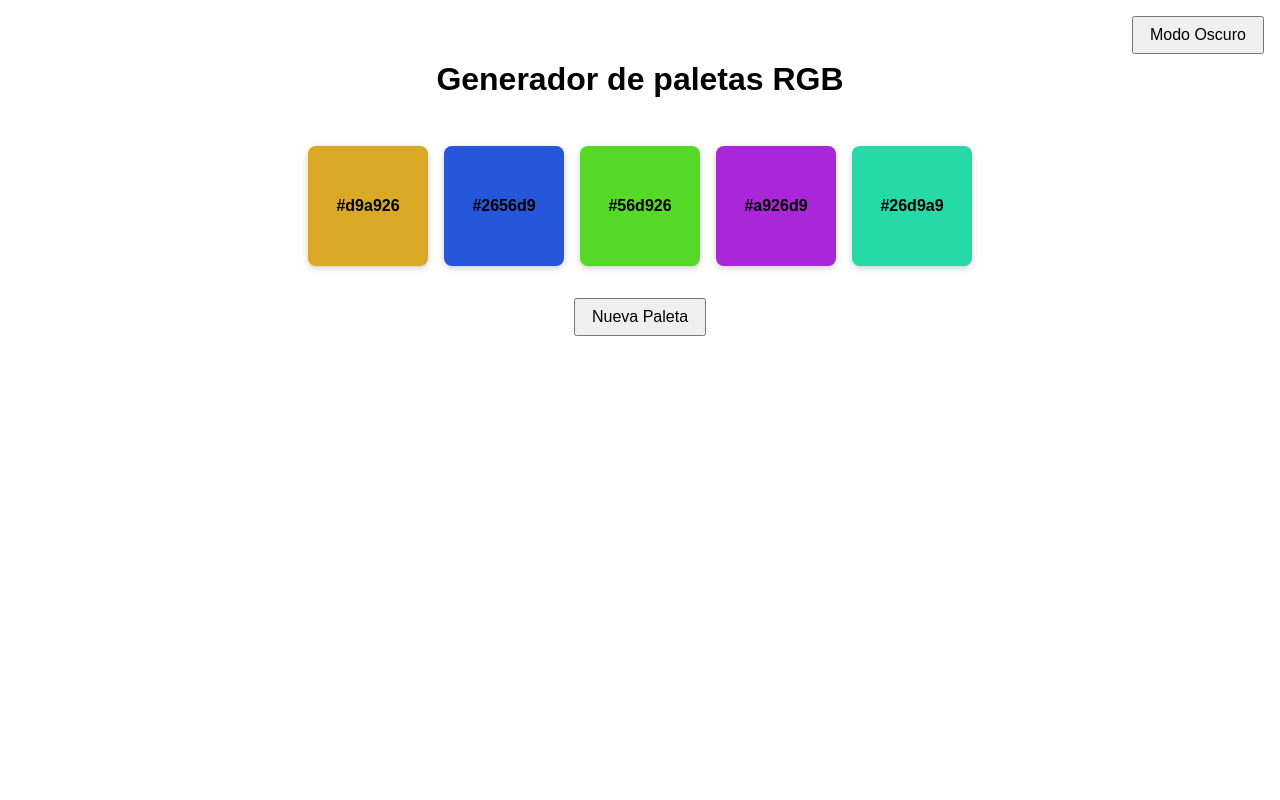
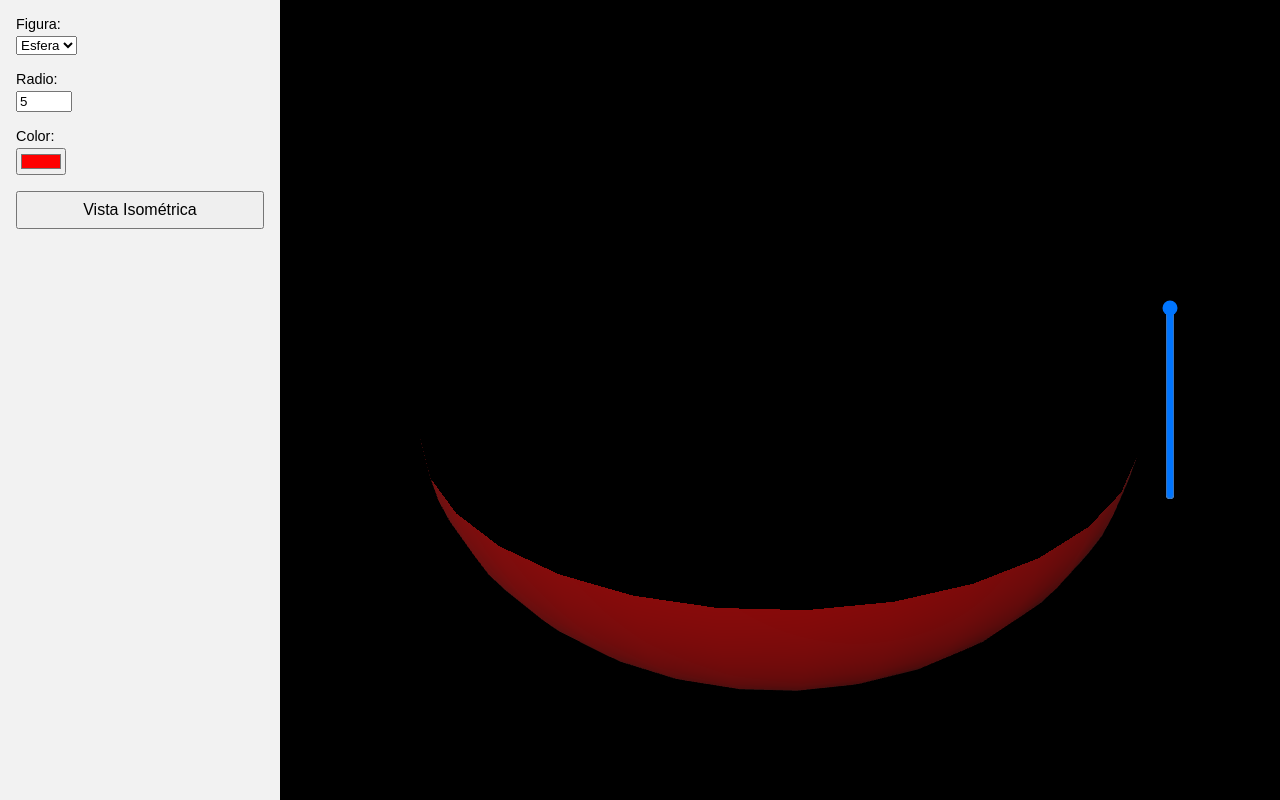
Before and after one commit to ErasmoAA/prueba, a plain HTML site: page docs/index.html in a window 1280 px wide. Drawn offline with nearby package versions, Linux system fonts and the light colour scheme; animation ran at ten frames a second.

Commit message:
Use three.js helpers directly

```diff
--- a/docs/index.html
+++ b/docs/index.html
@@ -3,107 +3,197 @@
 <head>
   <meta charset="UTF-8">
   <meta name="viewport" content="width=device-width, initial-scale=1.0">
-<title>Generador de Paletas RGB</title>
+  <title>Visualizador 3D con Controles</title>
+  <script src="https://unpkg.com/three@0.160.0/build/three.min.js"></script>
   <style>
-  :root {
-    --bg: #ffffff;
-    --text: #000000;
-    --card-bg: #f0f0f0;
-  }
-  [data-theme='dark'] {
-    --bg: #121212;
-    --text: #e0e0e0;
-    --card-bg: #1e1e1e;
-  }
     body {
-    background-color: var(--bg);
-    color: var(--text);
+      margin: 0;
       font-family: Arial, sans-serif;
       display: flex;
+      height: 100vh;
+    }
+    #container {
+      display: flex;
+      width: 100%;
+    }
+    #controls {
+      width: 280px;
+      padding: 1rem;
+      background: #f2f2f2;
+      box-sizing: border-box;
+      display: flex;
       flex-direction: column;
-    align-items: center;
-    padding: 2rem;
-    transition: background-color 0.3s, color 0.3s;
+      gap: 1rem;
     }
-  h1 { margin-bottom: 1rem; }
-  .palette {
-    display: flex;
-    flex-wrap: wrap;
-    gap: 1rem;
-    justify-content: center;
-    margin: 2rem 0;
+    #viewer {
+      flex: 1;
+      position: relative;
     }
-  .color-card {
-    width: 120px;
-    height: 120px;
-    border-radius: 8px;
-    box-shadow: 0 2px 6px rgba(0,0,0,0.2);
+    #viewer canvas {
+      width: 100%;
+      height: 100%;
+      display: block;
+    }
+    label {
+      display: block;
+      font-size: 0.9rem;
+      margin-bottom: 0.25rem;
+    }
+    .slider-container {
+      position: absolute;
+      top: 0;
+      right: 0;
+      height: 100%;
       display: flex;
       align-items: center;
-    justify-content: center;
-    background-color: var(--card-bg);
-    color: var(--text);
-    font-weight: bold;
-    cursor: pointer;
-    transition: transform 0.2s;
+      padding: 0 0.5rem;
+      box-sizing: border-box;
     }
-  .color-card:hover { transform: scale(1.05); }
+    .slider-container input[type=range] {
+      writing-mode: bt-lr; /* vertical */
+      transform: rotate(270deg);
+      width: 200px;
+    }
     button {
       padding: 0.5rem 1rem;
       font-size: 1rem;
       cursor: pointer;
     }
-  .toggle {
-    position: absolute;
-    top: 1rem;
-    right: 1rem;
+    @media (max-width: 768px) {
+      #container {
+        flex-direction: column;
+      }
+      #controls {
+        width: 100%;
+        flex-direction: row;
+        flex-wrap: wrap;
+      }
+      #viewer {
+        height: 60vh;
+      }
+      .slider-container {
+        position: static;
+        transform: rotate(0);
+        width: 100%;
+        justify-content: center;
+        margin-top: 1rem;
+      }
+      .slider-container input[type=range] {
+        width: 100%;
+        transform: rotate(0);
+      }
     }
   </style>
 </head>
 <body>
-<button class="toggle">Modo Oscuro</button>
-<h1>Generador de paletas RGB</h1>
-<div class="palette" id="palette"></div>
-<button id="generate">Nueva Paleta</button>
+  <div id="container">
+    <div id="controls">
+      <div>
+        <label for="shape">Figura:</label>
+        <select id="shape">
+          <option value="sphere">Esfera</option>
+          <option value="dome">Domo</option>
+          <option value="cone">Cono</option>
+        </select>
+      </div>
+      <div>
+        <label for="radius">Radio:</label>
+        <input type="number" id="radius" value="5" min="1" max="20">
+      </div>
+      <div>
+        <label for="color">Color:</label>
+        <input type="color" id="color" value="#ff0000">
+      </div>
+      <button id="isoBtn">Vista Isométrica</button>
+    </div>
+    <div id="viewer">
+      <div class="slider-container">
+        <input type="range" id="sliceRange" min="0" max="1" step="0.01" value="1" title="Desliza para ver el interior">
+      </div>
+    </div>
+  </div>
   <script>
-const root = document.documentElement;
-const toggleBtn = document.querySelector('.toggle');
-const generateBtn = document.getElementById('generate');
-const paletteDiv = document.getElementById('palette');
-let darkMode = false;
-function hslToHex(h,s,l){
-  s/=100; l/=100;
-  const k=n => (n + h/30) % 12;
-  const a=s * Math.min(l,1-l);
-  const f=n => l - a * Math.max(-1, Math.min(k(n) - 3, Math.min(9 - k(n),1)));
-  return `#${[f(0),f(8),f(4)].map(x=>Math.round(255*x).toString(16).padStart(2,'0')).join('')}`;
+    // Funciones auxiliares para crear figuras con three.js
+    function createSphere(radius, color) {
+      const geometry = new THREE.SphereGeometry(radius, 32, 32);
+      const material = new THREE.MeshStandardMaterial({ color });
+      return new THREE.Mesh(geometry, material);
     }
-function generatePalette(){
-  paletteDiv.innerHTML = '';
-  const base = Math.floor(Math.random()*360);
-  const hues = [base,(base+180)%360,(base+60)%360,(base+240)%360,(base+120)%360];
-  hues.forEach(h => {
-    const hex = hslToHex(h,70,50);
-    const card = document.createElement('div');
-    card.className = 'color-card';
-    card.style.backgroundColor = hex;
-    card.textContent = hex;
-    card.addEventListener('click',()=>{ if(navigator.clipboard){navigator.clipboard.writeText(hex);} });
-    paletteDiv.appendChild(card);
+
+    function createDome(radius, color) {
+      const geometry = new THREE.SphereGeometry(radius, 32, 32, 0, Math.PI * 2, 0, Math.PI / 2);
+      const material = new THREE.MeshStandardMaterial({ color, side: THREE.DoubleSide });
+      return new THREE.Mesh(geometry, material);
+    }
+
+    function createCone(radius, color) {
+      const geometry = new THREE.ConeGeometry(radius, radius * 2, 32);
+      const material = new THREE.MeshStandardMaterial({ color });
+      return new THREE.Mesh(geometry, material);
+    }
+
+    // Escena básica
+    const scene = new THREE.Scene();
+    const camera = new THREE.PerspectiveCamera(45, 1, 0.1, 100);
+    const renderer = new THREE.WebGLRenderer({ antialias: true });
+    const viewer = document.getElementById('viewer');
+    viewer.appendChild(renderer.domElement);
+    renderer.setSize(viewer.clientWidth, viewer.clientHeight);
+
+    camera.position.set(10, 10, 10);
+    camera.lookAt(0, 0, 0);
+
+    const light = new THREE.DirectionalLight(0xffffff, 1);
+    light.position.set(5, 10, 7.5);
+    scene.add(light);
+    scene.add(new THREE.AmbientLight(0x555555));
+
+    let mesh = null;
+    function updateMesh() {
+      const radius = parseFloat(document.getElementById('radius').value);
+      const color = document.getElementById('color').value;
+      const type = document.getElementById('shape').value;
+      if (mesh) scene.remove(mesh);
+      if (type === 'sphere') mesh = createSphere(radius, color);
+      if (type === 'dome') mesh = createDome(radius, color);
+      if (type === 'cone') mesh = createCone(radius, color);
+      scene.add(mesh);
+    }
+
+    function onWindowResize() {
+      const width = viewer.clientWidth;
+      const height = viewer.clientHeight;
+      renderer.setSize(width, height);
+      camera.aspect = width / height;
+      camera.updateProjectionMatrix();
+    }
+
+    window.addEventListener('resize', onWindowResize);
+
+    // Slider para "cortar" la figura
+    const clipPlane = new THREE.Plane(new THREE.Vector3(0, -1, 0), 0);
+    renderer.clippingPlanes = [clipPlane];
+    const sliceRange = document.getElementById('sliceRange');
+    sliceRange.addEventListener('input', () => {
+      clipPlane.constant = -parseFloat(sliceRange.value);
     });
+
+    document.getElementById('shape').addEventListener('change', updateMesh);
+    document.getElementById('radius').addEventListener('input', updateMesh);
+    document.getElementById('color').addEventListener('input', updateMesh);
+    document.getElementById('isoBtn').addEventListener('click', () => {
+      camera.position.set(10, 10, 10);
+      camera.lookAt(0, 0, 0);
+    });
+
+    updateMesh();
+
+    function animate() {
+      requestAnimationFrame(animate);
+      if (mesh) mesh.rotation.y += 0.005;
+      renderer.render(scene, camera);
     }
-toggleBtn.addEventListener('click',()=>{
-  darkMode = !darkMode;
-  if(darkMode){
-    root.setAttribute('data-theme','dark');
-    toggleBtn.textContent='Modo Claro';
-  } else {
-    root.removeAttribute('data-theme');
-    toggleBtn.textContent='Modo Oscuro';
-  }
-});
-generateBtn.addEventListener('click',generatePalette);
-generatePalette();
+    animate();
   </script>
 </body>
 </html>
```
Lines whose indentation alone changed are shown as unchanged.
